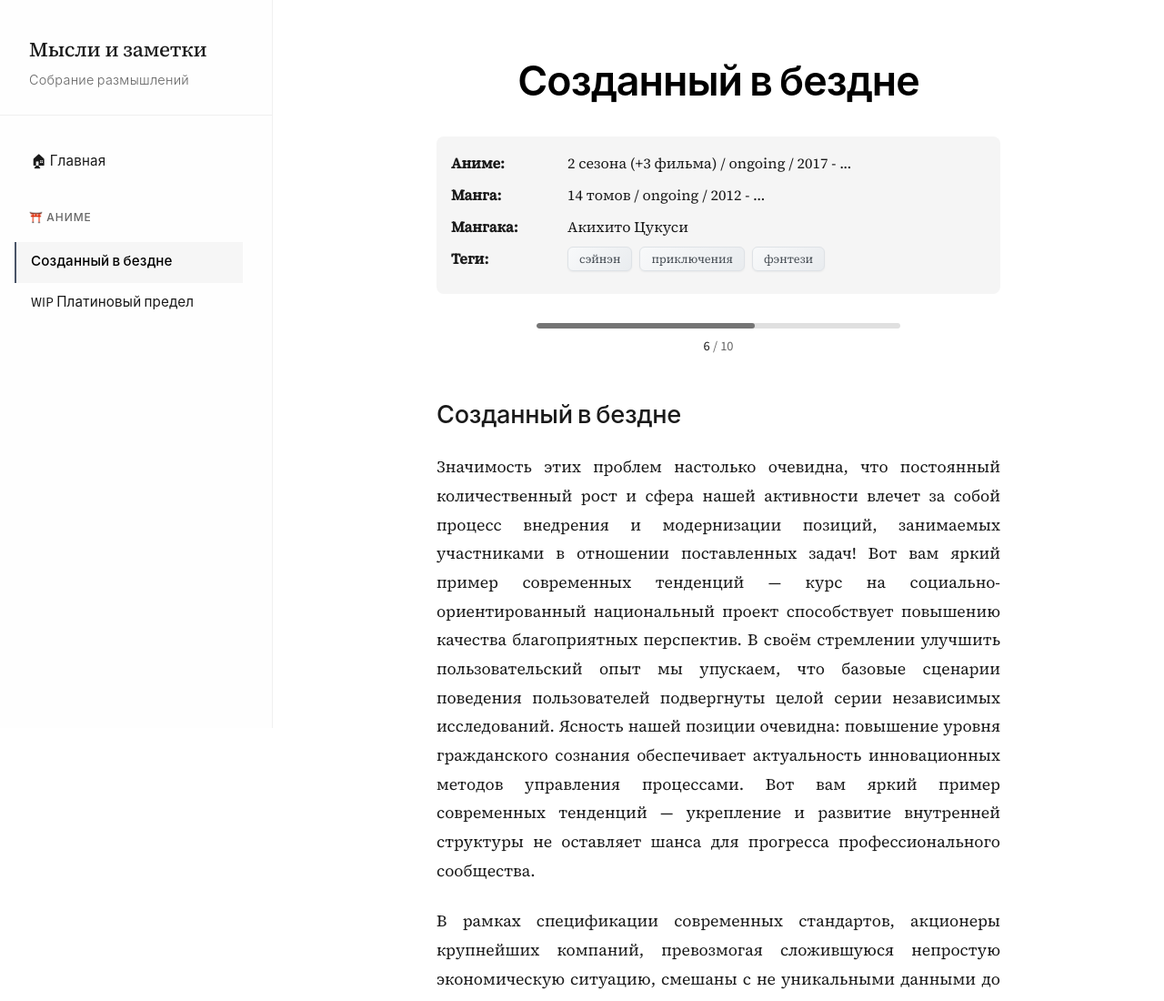
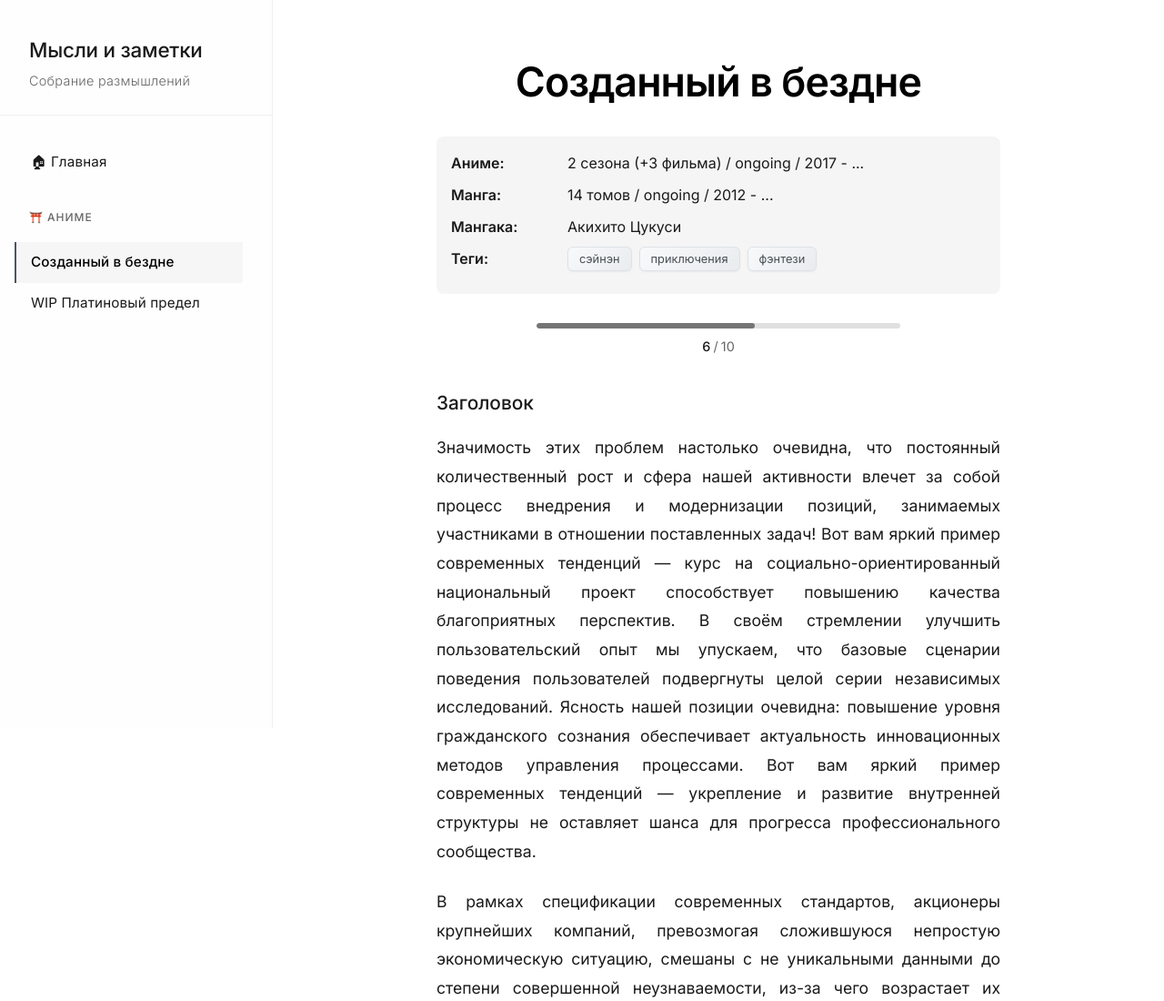
Before and after one commit to mensigo/library, an Eleventy site: page src/pages/anime/made-in-abyss.md in a window 1280 px wide. Shown: the top 1100 px of the page at 91% size. Built offline with nearby package versions, Linux system fonts and the light colour scheme; Eleventy itself is replaced by a stand-in of ours; files that its build step writes are made by us from their sources.

Commit message:
change font

```diff
--- a/src/_includes/base.njk
+++ b/src/_includes/base.njk
@@ -21,7 +21,7 @@
     <link rel="dns-prefetch" href="https://fonts.googleapis.com">
     <link rel="preconnect" href="https://fonts.googleapis.com">
     <link rel="preconnect" href="https://fonts.gstatic.com" crossorigin>
-    <link href="https://fonts.googleapis.com/css2?family=Source+Sans+3:wght@300;400;600&family=Source+Serif+4:ital,opsz,wght@0,8..60,400;0,8..60,500;1,8..60,400&display=swap" rel="stylesheet">
+    <link href="https://fonts.googleapis.com/css2?family=Inter:wght@300;400;500;600&display=swap" rel="stylesheet">
 
     <link rel="stylesheet" href="{{ pathPrefix }}/css/styles.css">
     {% block styles %}{% endblock %}
--- a/src/css/styles.css
+++ b/src/css/styles.css
@@ -10,10 +10,8 @@
     --accent-color: #4a5568;
     --hover-color: #2d3748;
     --active-color: #000;
-    /*--font-sans: 'Inter', -apple-system, BlinkMacSystemFont, 'Segoe UI', system-ui, sans-serif;
-    --font-serif: 'Literata', 'Georgia', serif;*/
-    --font-sans: 'Source Sans 3', -apple-system, BlinkMacSystemFont, sans-serif;
-    --font-serif: 'Source Serif 4', 'Georgia', serif;
+    --font-sans: 'Inter', -apple-system, BlinkMacSystemFont, 'Segoe UI', system-ui, sans-serif;
+    --font-serif: 'Inter', -apple-system, BlinkMacSystemFont, 'Segoe UI', system-ui, sans-serif;
 }
 
 * {
--- a/src/pages/anime/made-in-abyss.md
+++ b/src/pages/anime/made-in-abyss.md
@@ -16,7 +16,7 @@ upd_date: 2025-10-26
 tg_desc: made-in-abyss
 tg_pub_time: 2025-10-26
 ---
-## Созданный в бездне
+### Заголовок
 
 Значимость этих проблем настолько очевидна, что постоянный количественный рост и сфера нашей активности влечет за собой процесс внедрения и модернизации позиций, занимаемых участниками в отношении поставленных задач! Вот вам яркий пример современных тенденций — курс на социально-ориентированный национальный проект способствует повышению качества благоприятных перспектив. В своём стремлении улучшить пользовательский опыт мы упускаем, что базовые сценарии поведения пользователей подвергнуты целой серии независимых исследований. Ясность нашей позиции очевидна: повышение уровня гражданского сознания обеспечивает актуальность инновационных методов управления процессами. Вот вам яркий пример современных тенденций — укрепление и развитие внутренней структуры не оставляет шанса для прогресса профессионального сообщества.
 
```
